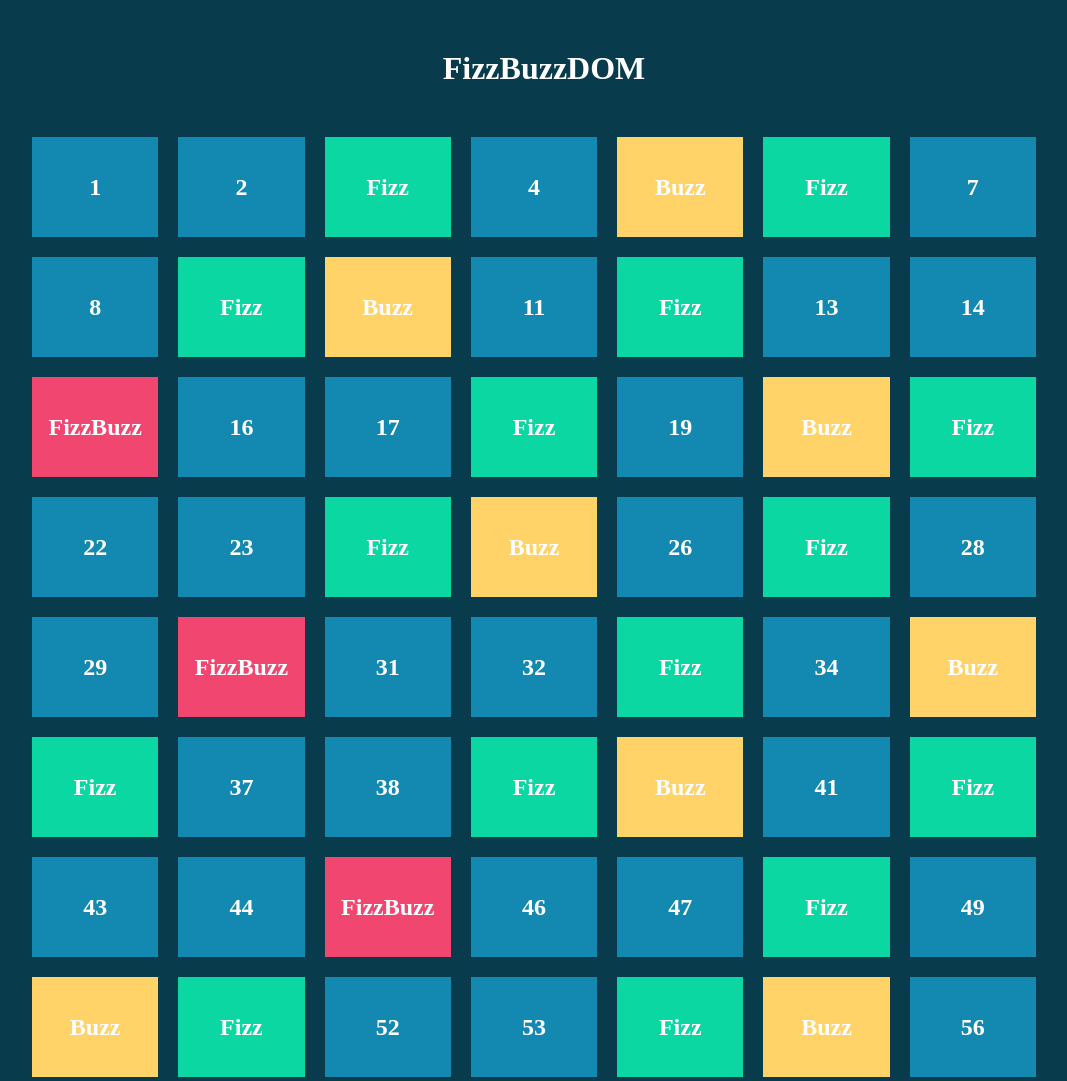
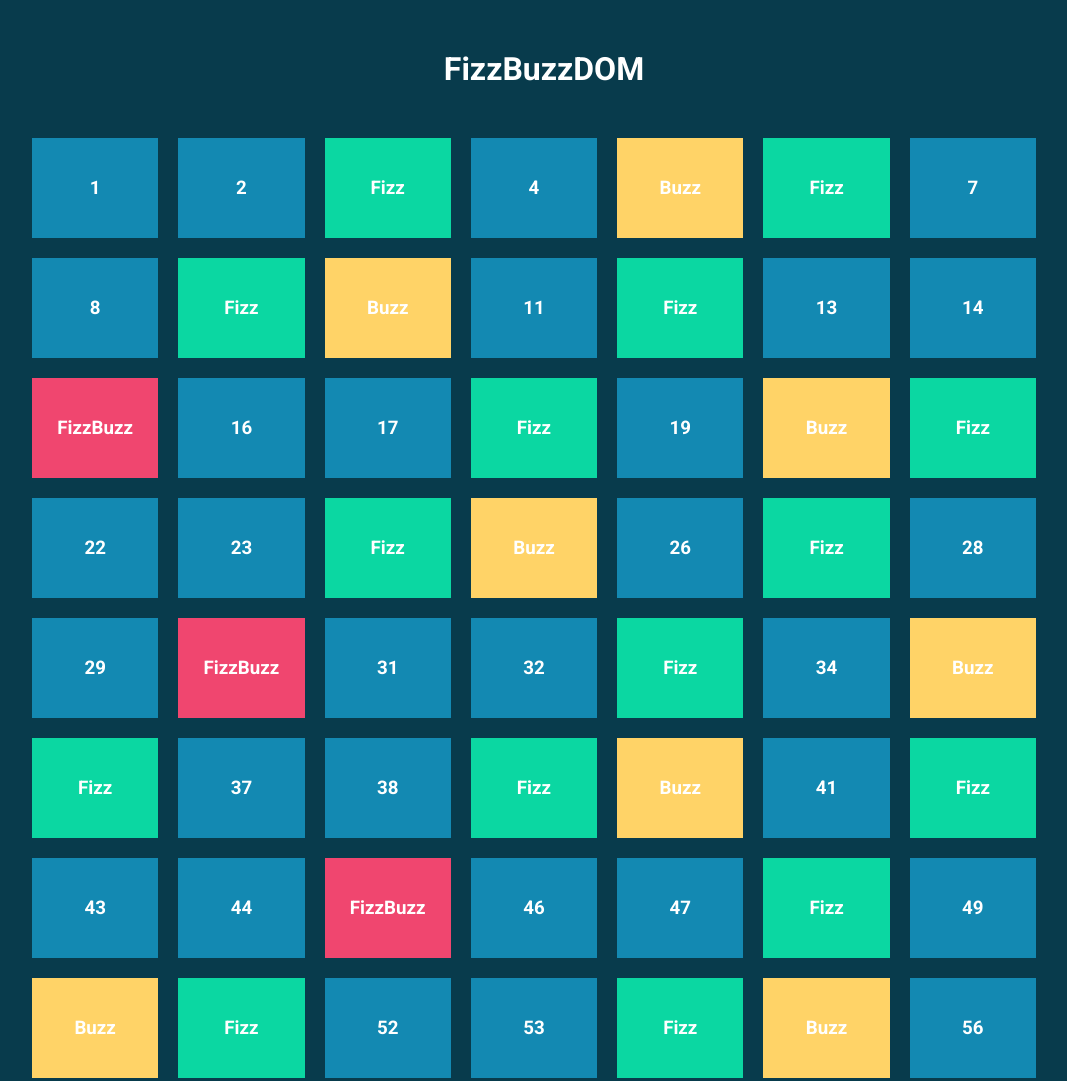
Before and after one commit to giovannifranchi/js-fizzbuzz, a plain HTML site: page index.html in a window 1280 px wide. Shown: the top 1081 px of the page, without its empty margins (96-1163 px from the left). Drawn offline with Linux system fonts and the light colour scheme.

Commit message:
Fix: google font and text align of h3

```diff
--- a/css/style.css
+++ b/css/style.css
@@ -7,11 +7,16 @@
 body {
     background-color: #083b4c;
     color: #fff;
+    font-family: 'Roboto', sans-serif;
 }
 
 h1 {
     text-align: center;
     margin: 3.125rem 0;
+}
+
+h3 {
+    text-align: center;
 }
 
 main {
--- a/index.html
+++ b/index.html
@@ -5,6 +5,11 @@
     <meta http-equiv="X-UA-Compatible" content="IE=edge">
     <meta name="viewport" content="width=device-width, initial-scale=1.0">
     <title>JS FizzBuzz</title>
+    <!-- Google Font -->
+    <link rel="preconnect" href="https://fonts.googleapis.com">
+    <link rel="preconnect" href="https://fonts.gstatic.com" crossorigin>
+    <link href="https://fonts.googleapis.com/css2?family=Roboto:ital,wght@0,100;0,300;0,400;0,500;0,700;0,900;1,100;1,300;1,400;1,500;1,700;1,900&display=swap" rel="stylesheet">
+    <!-- /Google Font -->
     <link rel="stylesheet" href="css/style.css">
 </head>
 <body>
--- a/js/main.js
+++ b/js/main.js
@@ -5,7 +5,7 @@ for(let i = 1; i <= 100; i++){
     const box = document.createElement('div');
     box.classList.add('box');
     main.append(box);
-    const text = document.createElement('h2');
+    const text = document.createElement('h3');
     box.append(text);
     if(i % 3 === 0 && i % 5 === 0){
         console.log('FizzBuzz');
```
